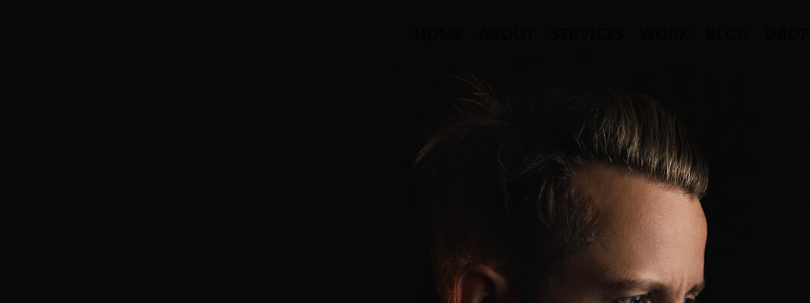
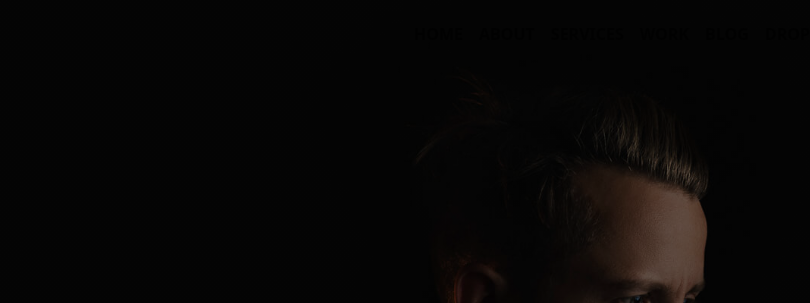
Before and after one commit to Ola-Reda/Devfolio, a plain HTML site: page index.html in a window 1280 px wide. Shown: the top 303 px of the page, without its empty margins (233-1043 px from the left). Drawn offline with nearby package versions, Linux system fonts and the light colour scheme.

Commit message:
chanage style

```diff
--- a/css/style.css
+++ b/css/style.css
@@ -32,7 +32,7 @@ a {
 /*navbar*/
 /*main*/
 main {
-    background: url(../images/hero-bg.jpg), linear-gradient(#eb01a5, #d13531);
+    background: linear-gradient(#0000008a,#0000008a),url(../images/hero-bg.jpg);
     background-size: cover;
     background-attachment: fixed;
     height: 100vh;
```
